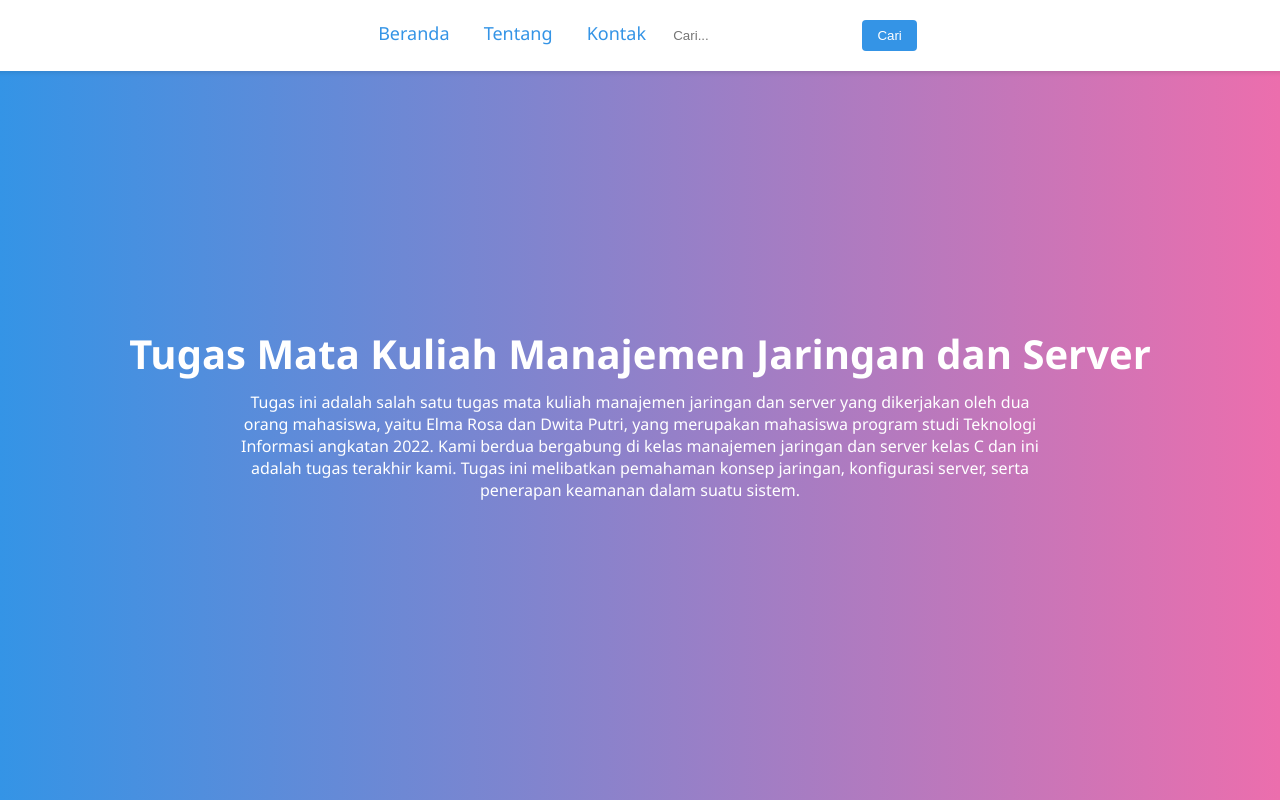
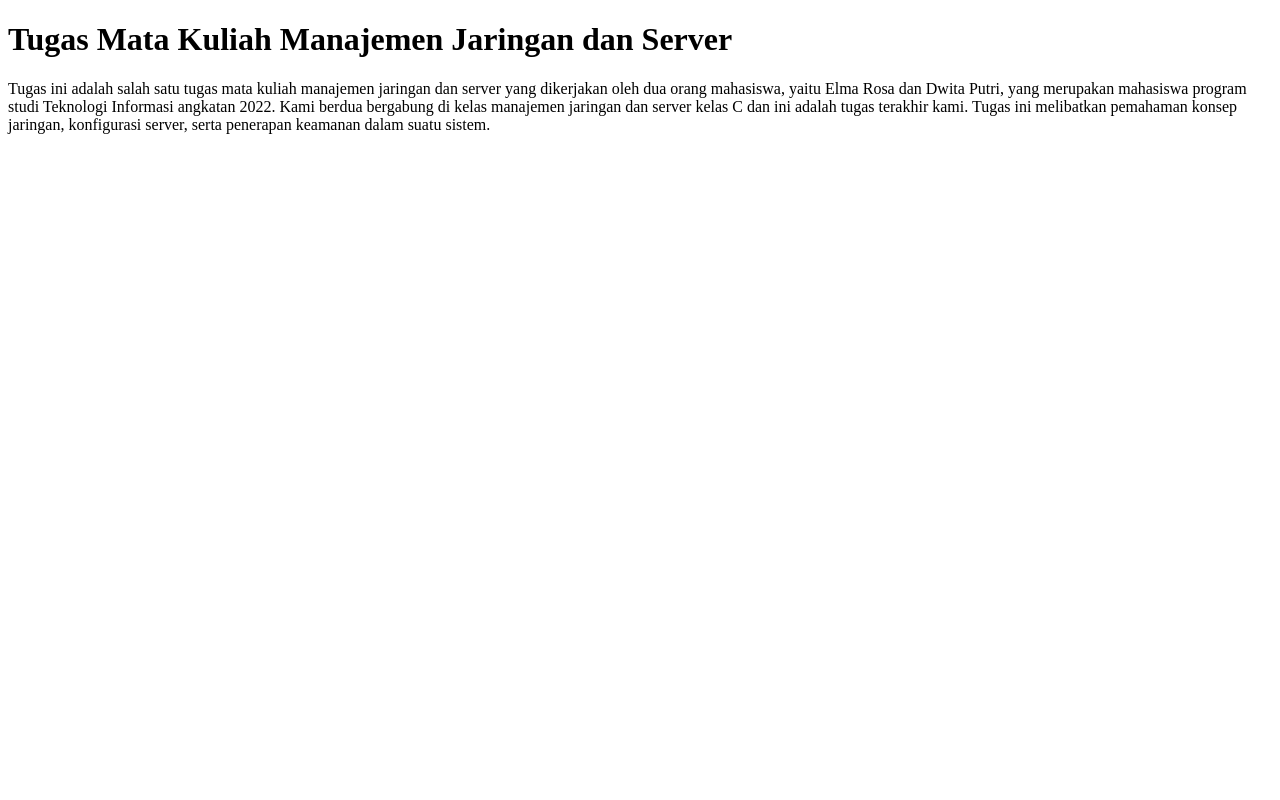
Before and after one commit to elmarosa/mjs, a plain HTML site: page static/index.html in a window 1280 px wide. Drawn offline with Linux system fonts and the light colour scheme.

Commit message:
Update index.html

```diff
--- a/static/index.html
+++ b/static/index.html
@@ -4,78 +4,7 @@
     <meta charset="UTF-8">
     <meta name="viewport" content="width=device-width, initial-scale=1.0">
     <title>Halaman Saya</title>
-    <style>
-        body {
-            font-family: 'Segoe UI', Tahoma, Geneva, Verdana, sans-serif;
-            margin: 0;
-            padding: 0;
-            box-sizing: border-box;
-            background: linear-gradient(to right, #3494E6, #EC6EAD);
-            color: #fff;
-            text-align: center;
-            display: flex;
-            flex-direction: column;
-            align-items: center;
-            justify-content: center;
-            height: 100vh;
-            margin: 0;
-        }
-
-        nav {
-            background-color: #fff;
-            padding: 20px;
-            width: 100%;
-            position: fixed;
-            top: 0;
-            z-index: 1000;
-            box-shadow: 0 2px 4px rgba(0, 0, 0, 0.1);
-        }
-
-        nav a {
-            color: #3494E6;
-            text-decoration: none;
-            margin: 0 15px;
-            font-size: 18px;
-        }
-
-        h1 {
-            font-size: 2.5em;
-            margin-bottom: 10px;
-        }
-
-        p {
-            font-size: 1em;
-            color: #fff;
-            max-width: 800px;
-            margin: 0 auto;
-        }
-
-        input[type="text"] {
-            padding: 8px;
-            border: none;
-            border-radius: 4px;
-        }
-
-        button {
-            background-color: #3494E6;
-            color: #fff;
-            border: none;
-            padding: 8px 15px;
-            border-radius: 4px;
-            cursor: pointer;
-        }
-    </style>
-</head>
 <body>
-
-<nav>
-    <a href="#">Beranda</a>
-    <a href="#">Tentang</a>
-    <a href="#">Kontak</a>
-    <input type="text" placeholder="Cari...">
-    <button>Cari</button>
-</nav>
-
 <h1>Tugas Mata Kuliah Manajemen Jaringan dan Server</h1>
 <p>
     Tugas ini adalah salah satu tugas mata kuliah manajemen jaringan dan server yang dikerjakan oleh dua orang mahasiswa, yaitu Elma Rosa dan Dwita Putri, yang merupakan mahasiswa program studi Teknologi Informasi angkatan 2022. Kami berdua bergabung di kelas manajemen jaringan dan server kelas C dan ini adalah tugas terakhir kami. Tugas ini melibatkan pemahaman konsep jaringan, konfigurasi server, serta penerapan keamanan dalam suatu sistem.
```
